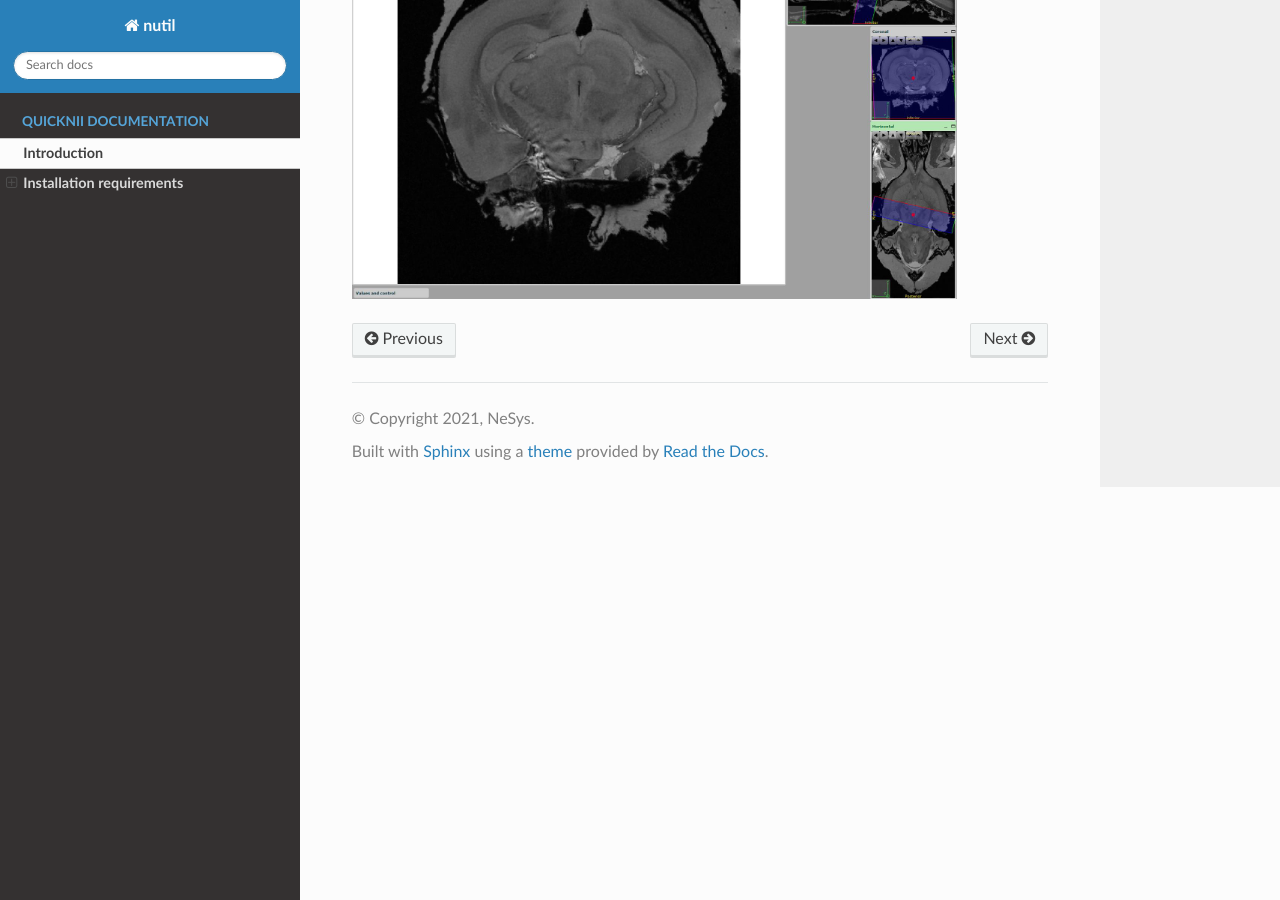
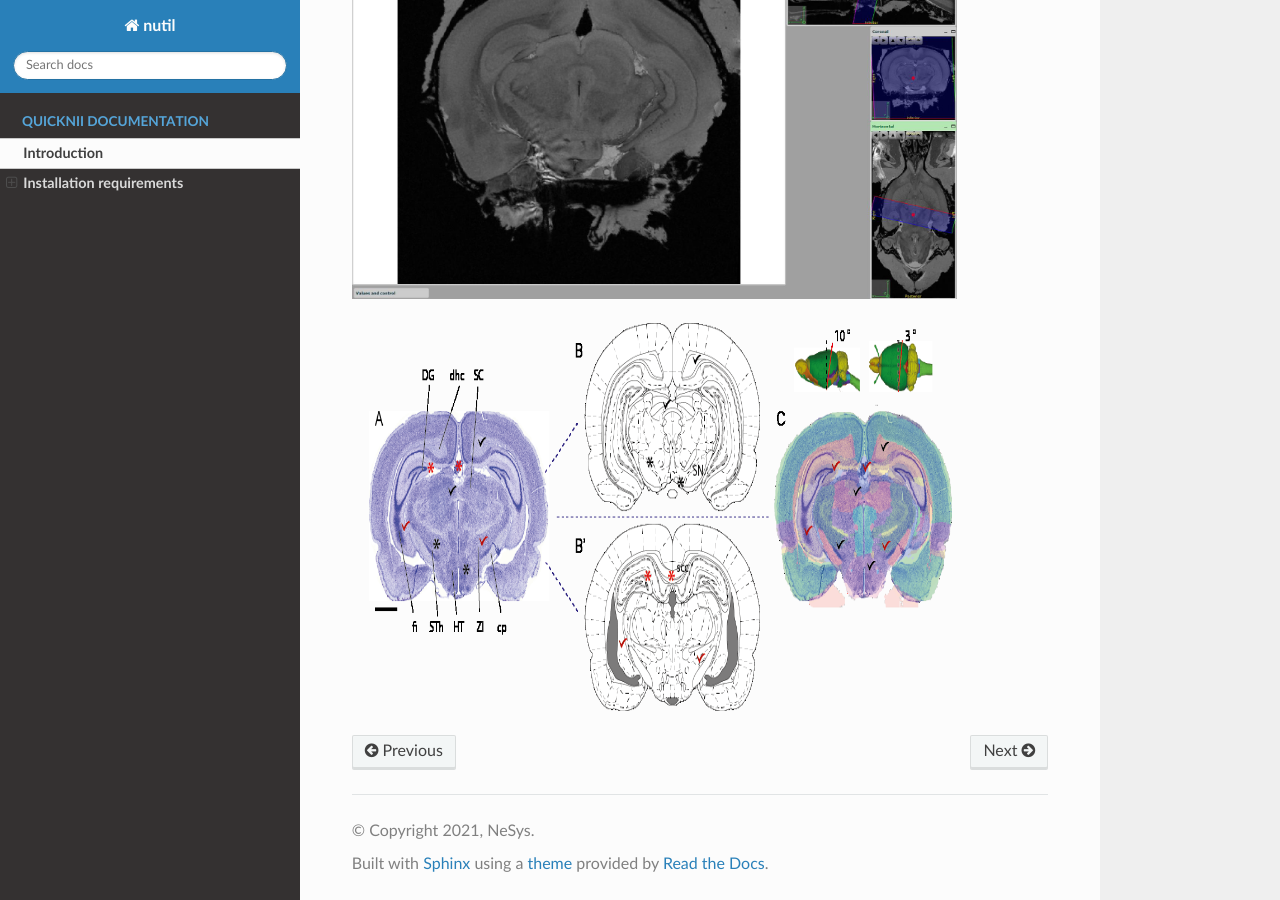
Before and after one commit to Tevemadar/QuickNII, a Sphinx documentation site: the page built from Docs/Introduction.rst, in a window 1280 px wide and 900 px high, scrolled down 610 px. Built offline with Sphinx 7.4.7 and the Read the Docs theme 2.0.0, drawn with Linux system fonts in a browser that asks for light colours; pages that are not in the unit, such as notebooks, are missing from menus.

Commit message:
Update Introduction.rst

```diff
--- a/Docs/Introduction.rst
+++ b/Docs/Introduction.rst
@@ -23,3 +23,6 @@ the QuickNII registration for an optimal fit (https://ebrains.eu/service/quickni
 .. image:: 6bef45ee36424df69f030c687f030605/media/image1.png
    :width: 6.3in
    :height: 4.04916in
+.. image:: 6bef45ee36424df69f030c687f030605/media/image2.png
+   :width: 6.3in
+   :height: 4.04916in
```
